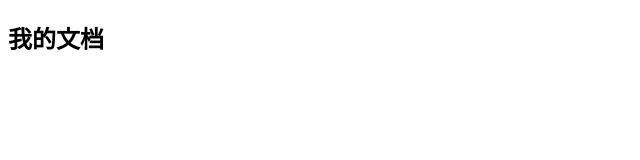
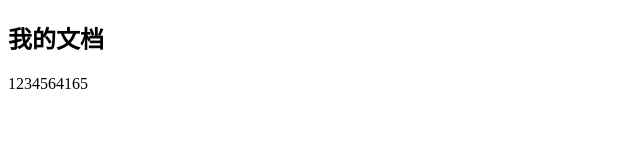
Before and after one commit to wangwei1205/newspp, a plain HTML site: page index.html in a window 1280 px wide. Shown: the whole page, without its empty margins (0-640 px from the left). Drawn offline with Linux system fonts and the light colour scheme.

Commit message:
添加了一个p标签

```diff
--- a/index.html
+++ b/index.html
@@ -8,5 +8,6 @@
 </head>
 <body>
     <h2>我的文档</h2>
+    <p>1234564165</p>
 </body>
 </html>
```
